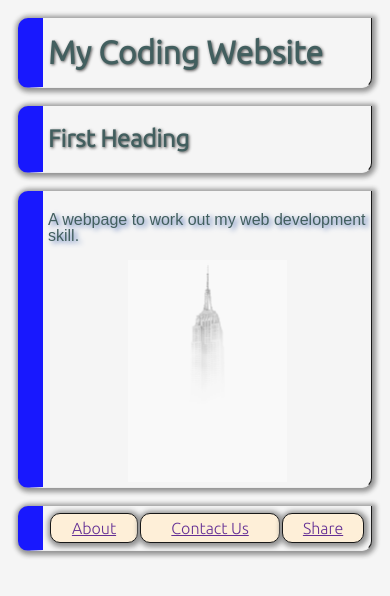
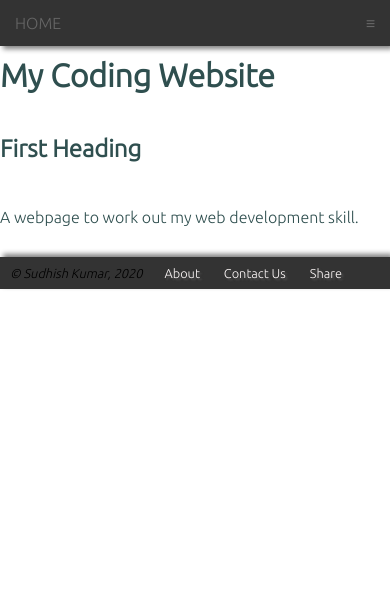
Before and after one commit to tssudhish/busywithcoding, a plain HTML site: page learn_css/index.html in a window 390 px wide. Drawn offline with Linux system fonts and the light colour scheme.

Commit message:
Added Header

```diff
--- a/learn_css/index.html
+++ b/learn_css/index.html
@@ -6,6 +6,35 @@
         <link rel="stylesheet" href="style.css">
     </head>
     <body>
+        <nav>
+            <ul class="webnav" id="dropDownClick">
+                <li> <a href="#home">Home</a></li>
+                <li> <a href="#news">News</a></li>
+                <li> <a href="#contact">Contact</a></li>
+                <li> <a href="#about">About</a></li>
+                <li> <a href="#search">Find</a></li>
+                <li class="nav-right"> <a href="#signin">Sign In</a></li>
+                <li class="nav-right"> <a href="#signup">Sign Up</a></li>
+                <li class="dropDownIcon"><a href="javascript:void(0)" onclick="onDropDownClick()">&#8801;</a></li>
+            </ul>
+        </nav>
+
+        <script>
+            function onDropDownClick() {
+                var dropDownMenu = document.getElementById("dropDownClick");
+
+
+                console.log(dropDownMenu.className);
+                if (dropDownMenu.className === "webnav") {
+                    dropDownMenu.className += " responsive";
+                } else {
+                    dropDownMenu.className = "webnav";
+                }
+
+            }
+        </script>
+        <main class="mainpage">
+            <div>
                 <div class="custom_border">
                     <h1>My Coding Website</h1>
                 </div>
@@ -19,19 +48,19 @@
                         A webpage to work out my web development skill.
                         <br>
                     </p>
-            <img src="images/minimal_building_small.jpg" class="img_border">
                 </div>
                 <br>
-        <div class="custom_border" class="bg">
-            <table class="table" class="custom_border">
-            <tr>
-                <td ><a href="">About</a></td>
-                <td><a href="">Contact Us</a></td>
-                <td><a href="">Share</a></td>
-            </tr>
+            </div>
+        </main>
 
-            </table>
+        <footer>
+            <ul class="webfooter">
+                <li><em>&copy; Sudhish Kumar, 2020</em></li>
+                <li><a href="#about">About</a></li>
+                <li><a href="#contactus">Contact Us</a></li>
+                <li><a href="javascript:void(0)">Share</a></li>
+            </ul>
 
-        </div>
+        </footer>
     </body>
 </html>
--- a/learn_css/style.css
+++ b/learn_css/style.css
@@ -1,37 +1,220 @@
 html{
     font-family: 'Ubuntu', sans-serif, monospace;
+    display: block;
+}
+
+body {
+    display:block;
+    margin:0;
+    padding: 0;
+    line-height: 1;
+}
+
+nav, header, footer, main {
+    display: block;
+}
 
 
+/*================Navigation Menu May need to work on cascade ==*/
+
+nav {
+    margin: 0;
+    padding: 0;
+    width:100%;
+    background-color: #333;
+    overflow: hidden;
+    box-shadow: 3px 3px 5px grey;
 }
+
+ul.webnav {
+    display: block;
+    margin: 0;
+    padding: 0;
+}
+
+ul.webnav li {
+    display: block;
+    margin: 5px;
+    padding:15px
+        list-style: none;
+    float: left;
+}
+
+
+ul.webnav li a {
+    display: block;
+    text-decoration: none;
+    min-height: 16px;
+    text-align: center;
+    padding: 10px;
+    text-transform: uppercase;
+    color: #666;
+}
+
+ul.webnav li a:hover {
+    background-color: #18b86e;
+    color:#795fde;
+    box-shadow: 1px 1px 1px grey;
+    border-radius: 50px;
+}
+
+ul.webnav li a:active {
+    background-color: #7d0dd9;
+    color:#795fde;
+    box-shadow: 1px 1px 1px blue;
+    border-radius: 50px;
+}
+
+
+ul.webnav li.nav-right {
+    float: right;
+}
+
+ul.webnav li.dropDownIcon {
+    display: none;
+}
+
+
+
+
+/*--------------------- Web Footer ---------------------*/
+footer {
+    margin: 0;
+    padding: 0;
+    width:100%;
+    background-color: #333;
+    overflow: hidden;
+    box-shadow: 3px -3px 5px grey;
+}
+
+ul.webfooter {
+    display: block;
+    margin: 0;
+    padding: 0;
+}
+
+ul.webfooter li {
+    list-style: none;
+    display: block;
+    font-size: 0.8rem;
+    float:left;
+    padding: 5px;
+    margin: 5px;
+}
+
+ul.webfooter li a {
+    text-decoration: none;
+    text-shadow: 2px 2px 2px #555;
+    color: snow;
+    padding: 2px;
+}
+
+ul.webfooter li a:hover {
+    background-color: #333;
+    color:#795fde;
+    text-shadow: none;
+    box-shadow: 1px 1px 1px grey;
+    padding: 2px;
+    border-radius: 50px;
+}
+/*--------------------- Mobile Responsive --------------*/
+
+@media screen and (max-width: 680px) {
+
+    ul.webnav li:not(:nth-child(1)) {
+        display: none;
+    }
+
+    ul.webnav li.dropDownIcon {
+        display: block;
+        position: absolute;
+        right: 0;
+        top: 0;
+    }
+
+    ul.webnav.responsive  li  {
+        display:inline;
+        float:none;
+        padding: 0;
+    }
+
+    ul.webnav.responsive  li a  {
+        display:block;
+        text-align: left;
+    }
+
+}
+
+
+
+
+
+
+
+
+
+
+
+
+
+
+
+
+
+
+
+
+
+
+
+
+
+
+
+
+
+
+/*================Main Body for web page ===================*/
 
 h1,h2,p {
 color:darkslategrey;
 text-align: left;
-    text-shadow: 1px 1px 3px #444;
+/*text-shadow: 1px 1px 5px #444;*/
 font-size-adjust:auto;
 line-height: 1rem;
 text-decoration-line: none;
 }
 
+
+
 h1 {
 font-size: 2em;
 }
 
+main {
+    display:block;
+    scroll-snap-type: both;
+    height: 100%;
+    max-height: 100%;
+    overflow: visible;
+}
+
+/*
 body, div {
-/*
+display: block;
 background-image:url(./images/minimal_building_small.jpg);
 url(./images/coding_splash.jpg), ;
-*/
 background-blend-mode:  color-dodge;
 background-repeat: no-repeat, repeat;
 background-position: center;
 border-radius: 10px;
 background-color: whitesmoke;
 opacity: 95%;
-    padding: 10px;
+padding: 0px;
 }
+*/
 
-
+/*
 .paragraph {
 text-shadow: 3px 2px 5px #4367ad;
 font-family: sans-serif;
@@ -39,7 +222,9 @@ body, div {
 
 
 }
+*/
 
+/*
 .img_border {
 display: block;
 margin: auto;
@@ -49,7 +234,9 @@ body, div {
 height: 50%;
 opacity: 50%;
 }
+*/
 
+/*
 .custom_border {
 border: 5px;
 border-style: inset;
@@ -70,7 +257,9 @@ body, div {
 
 
 }
+*/
 
+/*
 .footer {
 background-image:url(./images/coding_splash.jpg), url(./images/minimal_building_small.jpg);
 background-blend-mode: soft-light;
@@ -79,15 +268,19 @@ body, div {
 border-radius: 10px;
 padding: 5px;
 }
+*/
 
+/*
 .table {
-/*    padding: 10px;*/
+padding: 10px;
 column-gap: 10px;
 width: 100%;
 text-align: center;
 border-radius: 50px;
 }
+*/
 
+/*
 table td {
 width=100%;
 border: 1px solid black;
@@ -98,3 +291,4 @@ table td {
 box-shadow: 1px 1px 5px 3px #888888;
 
 }
+*/
```
Lines whose indentation alone changed are shown as unchanged.
